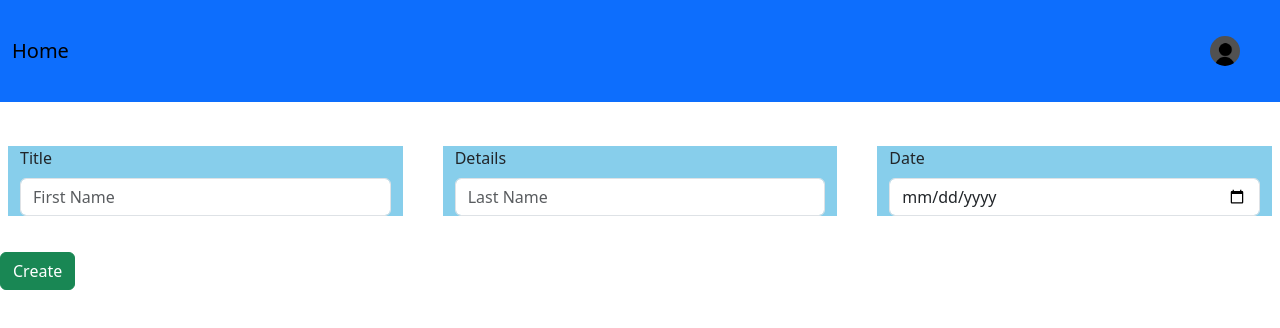
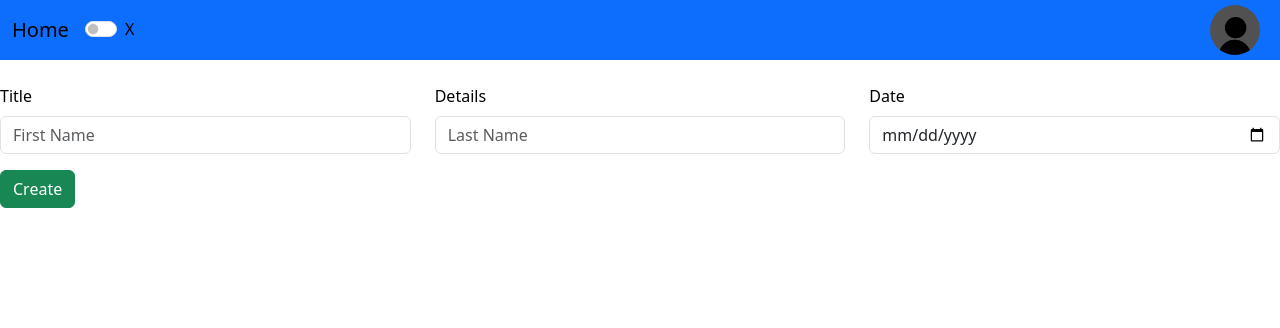
Before and after one commit to Ali13140/SWE363_Project, a React (Vite) app: page /newListPage in a window 1280 px wide. Shown: the top 328 px of the page. Built offline with nearby package versions, Linux system fonts and the light colour scheme.

Commit message:
Basic dark theme toggle

```diff
--- /dev/null
+++ b/src/CSS_Files/NavBar.css
@@ -0,0 +1,35 @@
+/* Light theme */
+body.light-theme {
+    background-color: #ffffff; /* white */
+    color: #000000; /* black */
+  }
+
+  .navbar.light-theme {
+    background-color: #f5f5f5; /* light gray */
+  }
+
+  .nav-link.light-theme, .navbar-brand.light-theme {
+    color: #000000; /* black */
+  }
+
+  .nav-link.light-theme:hover, .navbar-brand.light-theme:hover {
+    color: #333333; /* dark gray */
+  }
+
+  /* Dark theme */
+  body.dark-theme {
+    background-color: #2f2f2f; /* dark gray */
+    color: #f5f5f5; /* light gray */
+  }
+
+  .navbar.dark-theme {
+    background-color: #1a1a1a; /* darker gray */
+  }
+
+  .nav-link.dark-theme, .navbar-brand.dark-theme {
+    color: #f5f5f5; /* light gray */
+  }
+
+  .nav-link.dark-theme:hover, .navbar-brand.dark-theme:hover {
+    color: #ffffff; /* white */
+  }
--- a/src/CSS_Files/ViewListPage.css
+++ b/src/CSS_Files/ViewListPage.css
@@ -1,7 +1,7 @@
-li {
+#divs li {
     margin: 20px;;
 }
-.col{
+#divs{
     background-color:skyblue;
     margin: 20px;
 }
--- a/src/Components/LoginForm.jsx
+++ b/src/Components/LoginForm.jsx
@@ -1,29 +1,34 @@
 // SignInForm.tsx
 import React from 'react';
-// import './SignInForm.css'; // Import your custom CSS
 import 'bootstrap/dist/css/bootstrap.min.css'; // Import Bootstrap CSS
 import { Link } from 'react-router-dom';
 
 const SignInForm= () => {
+  const handleSubmit= (event) =>{
+    event.preventDefault();
+    const form=event.target;
+    const email=form.email.value;
+    const password=form.password.value;
+
+    //Check if email and password are valid in the DB
+    //If not, insert a div saying something is wrong under the password
+  }
   return (
     <div className="container">
       <h1>Login</h1>
-      <form className="mt-4">
+      <form className="mt-4" onSubmit={handleSubmit}>
         <div className="mb-3">
           <label htmlFor="email" className="form-label">
             Email address
           </label>
-          <input type="email" className="form-control" id="email" placeholder="Enter email" style={{ width: '50%' }} />
+          <input type="email" className="form-control" id="email" name="email" placeholder="Enter email" style={{ width: '50%' }} />
         </div>
         <div className="mb-3">
           <label htmlFor="inputPassword5" className="form-label">
             Password
           </label>
-          <input type="password" id="inputPassword5" className="form-control"aria-describedby="passwordHelpBlock" placeholder="Enter password" style={{ width: '50%' }}/>
-          <div id="passwordHelpBlock" className="form-text " style={{ width: '50%' }}>
-            Your password must be 8-20 characters long, contain letters and numbers, and must not contain spaces,
-            special characters, or emoji.
-          </div>
+          <input type="password" id="inputPassword5" name="password" className="form-control"aria-describedby="passwordHelpBlock" placeholder="Enter password" style={{ width: '50%' }}/>
+
         </div>
         <div className="d-grid gap-2">
         <button type="submit" className="btn btn-success " style={{ width: '50%' }}>Sign in</button>
--- a/src/Components/NavBar.jsx
+++ b/src/Components/NavBar.jsx
@@ -1,17 +1,31 @@
 import React from 'react';
 import { Link } from 'react-router-dom';
+import  { useState, useEffect } from 'react';
+
+import "../CSS_Files/NavBar.css"
 
 const NavBar = () => {
+  const [isDarkTheme, setIsDarkTheme] = useState(false);
+
+  useEffect(() => {
+    document.body.className = isDarkTheme ? 'dark-theme' : 'light-theme';
+  }, [isDarkTheme]);
+
   return (
-    <nav className="navbar navbar-expand-lg navbar-light bg-primary" >
-    <div className="container-fluid" >
-      <Link className="navbar-brand" to={"/HomePage"}>Home</Link>
-      <ul className="navbar-nav ms-auto">
+    <nav className="navbar navbar-expand-lg navbar-light bg-primary ${isDarkTheme ? 'dark-theme' : 'light-theme'}" style={{height:"60px"}}>
+    <div className="container-fluid  " >
+      <Link className="navbar-brand ${isDarkTheme ? 'dark-theme' : 'light-theme'}" to={"/HomePage"}>Home</Link>
+            <div class="form-check form-switch" id="a">
+              <input class="form-check-input" type="checkbox" role="switch" id="flexSwitch" checked={isDarkTheme} onChange={() => setIsDarkTheme(!isDarkTheme)}/>
+              <label class="form-check-label" for="flexSwitchCheckDefault">X</label>
+            </div>
+      <ul className="navbar-nav ms-auto ${isDarkTheme ? 'dark-theme' : 'light-theme'}">
         <li className="nav-item">
-          <Link className="nav-link" to={"/Profile"}>
-            <img src="src\profile.jpg" alt="Profile Picture" className="rounded-circle" width="30" height="30" />
+          <Link className="nav-link ${isDarkTheme ? 'dark-theme' : 'light-theme'}" to={"/Profile"}>
+            <img src="src\profile.jpg" alt="Profile Picture" className="rounded-circle" width="50" height="50" />
           </Link>
         </li>
+
       </ul>
     </div>
   </nav>
--- a/src/Components/SignupForm.jsx
+++ b/src/Components/SignupForm.jsx
@@ -1,6 +1,7 @@
 // SignInForm.tsx
 import React from 'react';
 import "../CSS_Files/form.css"
+
 import { Link, useNavigate  } from 'react-router-dom';
 
 
--- a/src/Pages/ViewListPage.jsx
+++ b/src/Pages/ViewListPage.jsx
@@ -8,7 +8,7 @@ const ViewListPage = () => {
     <div><NavBar></NavBar>
     <div className="container mt-5" >
       <div className="row">
-        <div className="col" id='col'>
+        <div className="col" id='divs'>
           <h2>Title</h2>
         <ul className="list-group">
             <li className="list-group-item">An item</li>
@@ -18,7 +18,7 @@ const ViewListPage = () => {
             <li className="list-group-item">And a fifth one</li>
         </ul>
         </div>
-        <div className="col">
+        <div className="col" id='divs'>
           <h2>Details</h2>
         <ul className="list-group">
             <li className="list-group-item">An item</li>
@@ -28,7 +28,7 @@ const ViewListPage = () => {
             <li className="list-group-item">And a fifth one</li>
         </ul>
         </div>
-        <div className="col">
+        <div className="col" id='divs'>
           <h2>Date/Time</h2>
         <ul className="list-group">
             <li className="list-group-item">An item</li>
```
